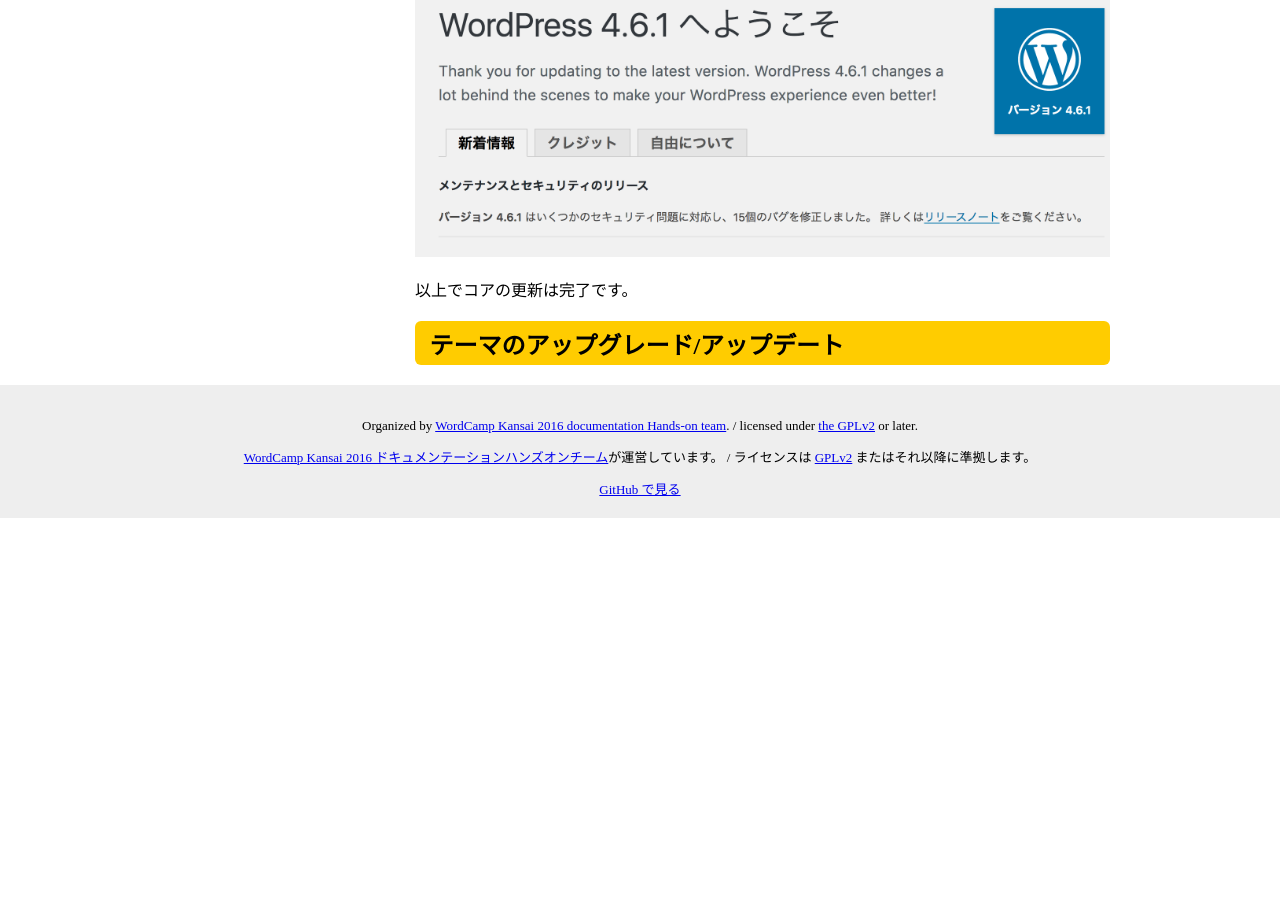
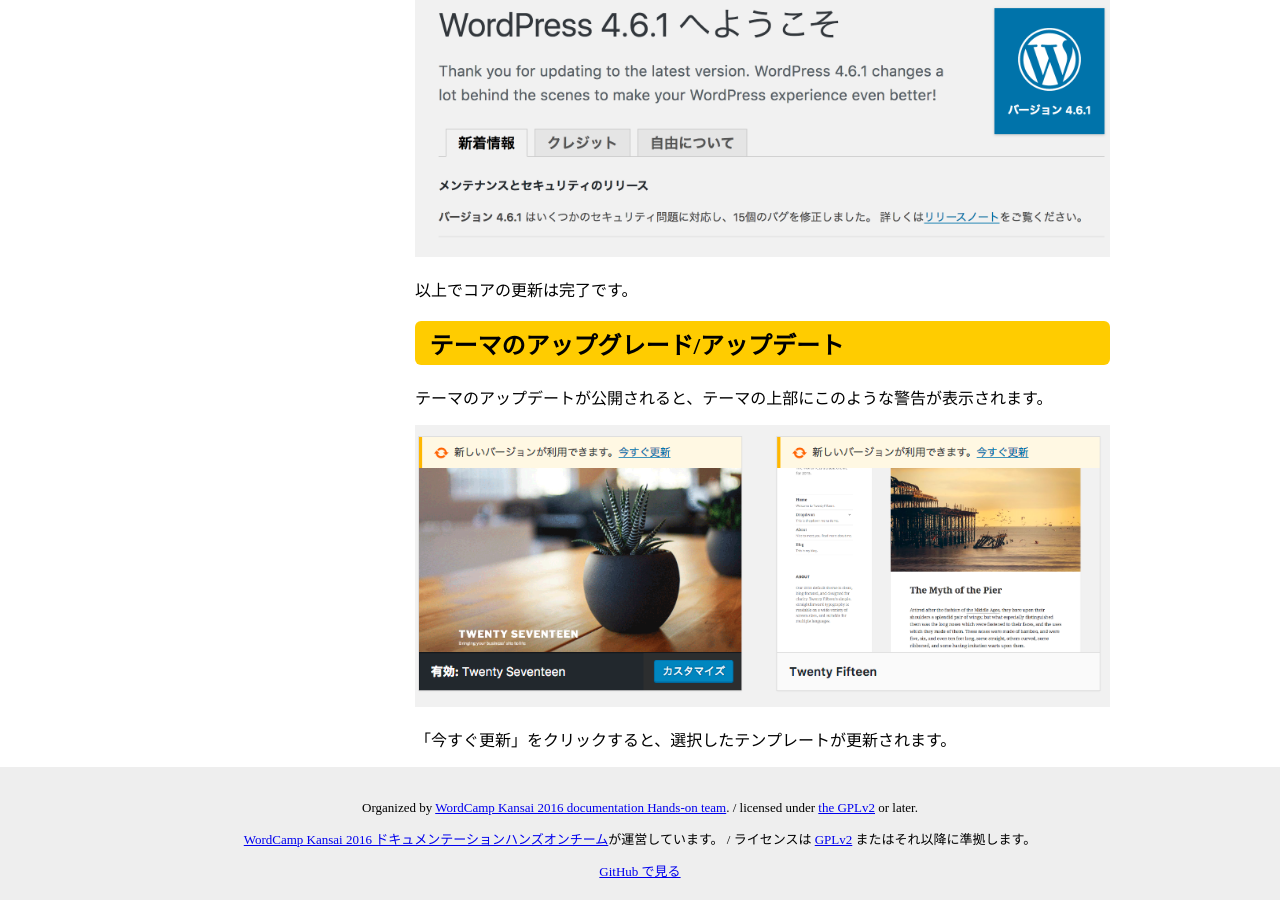
Before and after one commit to jawordpressorg/user-manual, a Jekyll site: the page built from 8_update/index.md, in a window 1280 px wide and 900 px high, scrolled down 1498 px. Built offline with Jekyll 4.4.1, drawn with Linux system fonts in a browser that asks for light colours; nearby versions of some CDN libraries; before the commit the page ends 2016 px from its top, so only the background shows below that.

Commit message:
テーマのアップグレード/アップデートを追加

```diff
--- a/8_update/index.md
+++ b/8_update/index.md
@@ -31,3 +31,8 @@
 以上でコアの更新は完了です。
 
 # テーマのアップグレード/アップデート
+テーマのアップデートが公開されると、テーマの上部にこのような警告が表示されます。
+
+![新しいバージョンが利用できます。]({{ site.baseurl }}/assets/images/update05.png)
+
+「今すぐ更新」をクリックすると、選択したテンプレートが更新されます。
```
Also changed, not shown: assets/images/update05.png (added).
